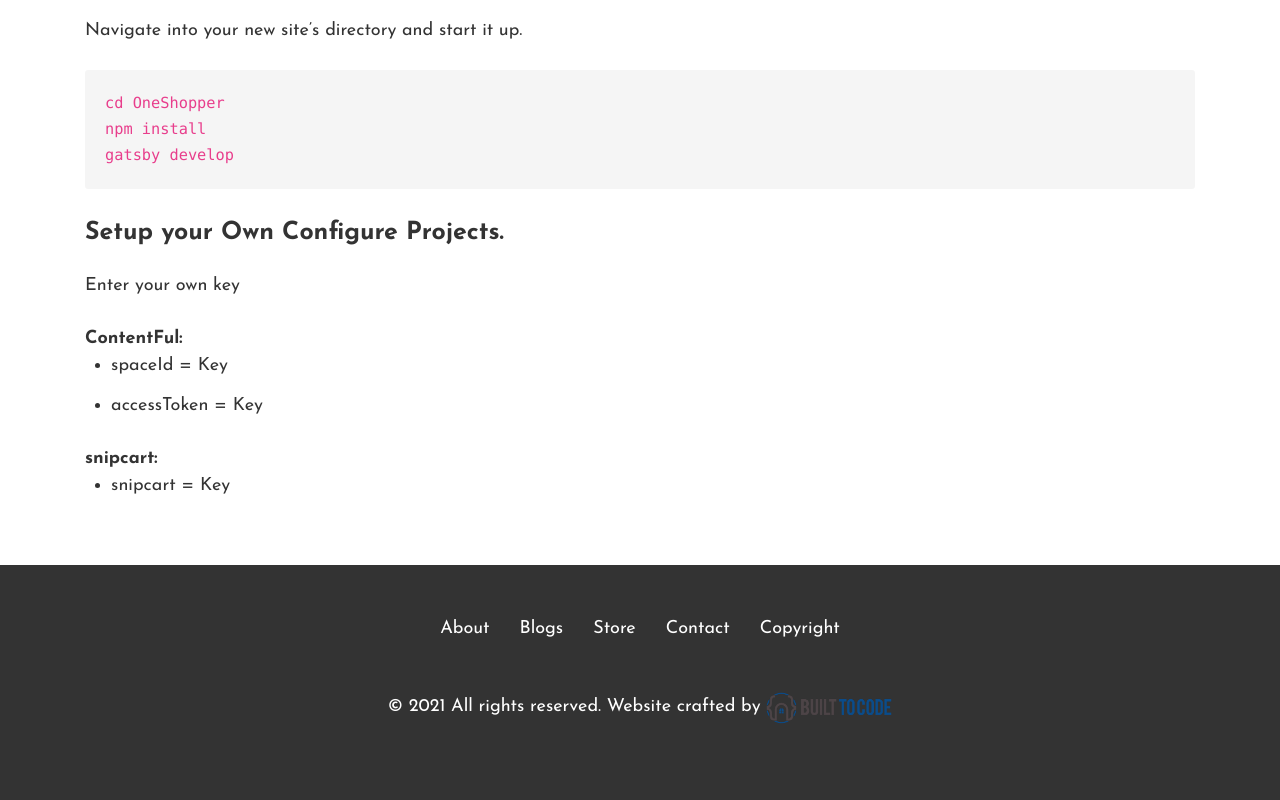
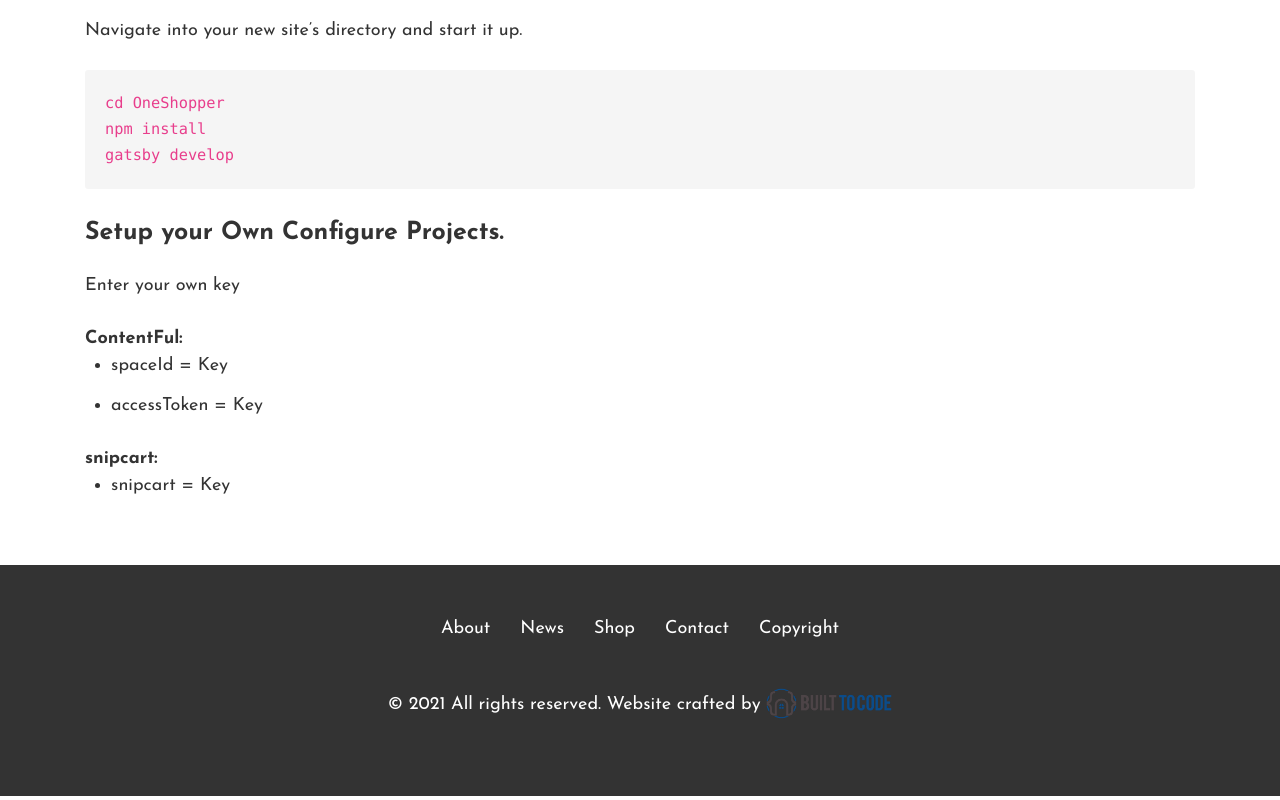
Before and after one commit to VinceGrilli/griffin-metalworks, a Gatsby site: page /about in a window 1280 px wide. Shown: the part 1195-1995 px from the top of the page. Built offline with nearby package versions, Linux system fonts and the light colour scheme; Gatsby itself is replaced by a stand-in of ours.

Commit message:
adding pics

```diff
--- a/src/components/footer.js
+++ b/src/components/footer.js
@@ -1,10 +1,8 @@
-import React, { Component } from "react";
+import React from "react";
 import { Link } from "gatsby"
 import logo from '../images/btc-logo.png'
 
-class Footer extends Component {
-    render() {
-        return (
+const Footer = () => (
   <footer className="site-footer">
     <div className="footer_inner">
       <div className="container">
@@ -13,8 +11,8 @@ class Footer extends Component {
             <div className="menu-main-container">
               <ul id="menu-main" className="menu">
                 <li><Link to="/about">About</Link></li>
-                        <li><Link to="/blogs">Blogs</Link></li>
-                        <li><Link to="/store">Store</Link></li>
+                <li><Link to="/blogs">News</Link></li>
+                <li><Link to="/store">Shop</Link></li>
                 <li><Link to="/contact-us">Contact</Link></li>
                 <li><Link to="/copyright">Copyright</Link></li>
               </ul>
@@ -33,7 +31,7 @@ class Footer extends Component {
               <img
                 style={{
                                     maxWidth: `7rem`,
-                                    marginTop: `1.5rem`
+                                    marginTop: `1.25rem`
                                 }}
                 src={logo}
                 alt="Built to Code"
@@ -45,7 +43,5 @@ class Footer extends Component {
     </div>
   </footer>
 )
-    }
-}
 
 export default Footer
```
Also changed, not shown: src/images/pokers.jpg (added), src/images/pokers2.jpg (added), src/images/rope-railing.jpg (added), src/images/rope-railing2.jpg (added), src/images/sick-axe.jpg (added). Lines whose indentation alone changed are shown as unchanged.
